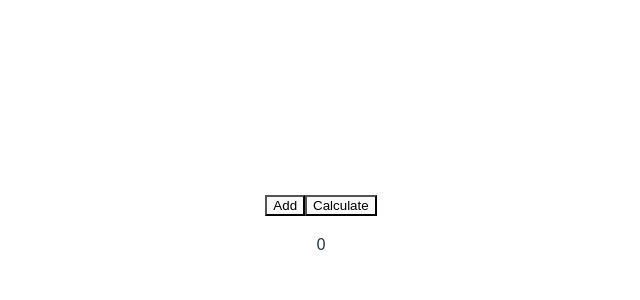
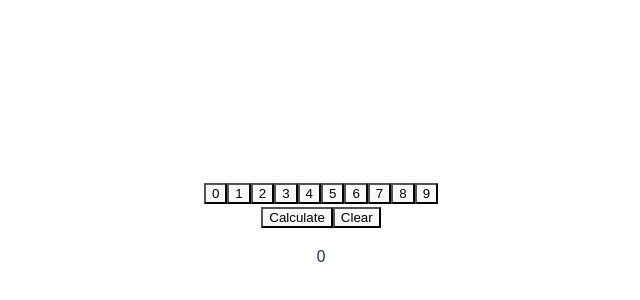
Before and after one commit to mstop4/blue-prince-calculator, a React (Vite) app: page / in a window 1280 px wide. Shown: the part 168-468 px from the top of the page, without its empty margins (319-959 px from the left). Built offline with nearby package versions, Linux system fonts and the light colour scheme.

Commit message:
add more buttons

```diff
--- a/src/App.tsx
+++ b/src/App.tsx
@@ -1,27 +1,35 @@
 import './App.css';
 import { useState, useEffect } from 'react';
 import { useCalculator } from './calculator/useCalculator';
+import DigitButton from './components/DigitButton';
 
 function App() {
-  const { state, add, calculate, commandDisplay } = useCalculator();
+  const { state, add, calculate, clear, commandDisplay } = useCalculator();
   const [resultDisplay, setResultDisplay] = useState('0');
 
   useEffect(() => {
     setResultDisplay(state.result.toString());
   }, [state.result]);
 
-  const handleAddClick = () => {
-    add(8);
-  };
-
   const handleCalculateClick = () => {
     calculate();
   };
 
+  const handleClearClick = () => {
+    clear();
+  };
+
+  const keypad = [];
+  for (let i = 0; i <= 9; i++) {
+    keypad.push(<DigitButton key={`key${i}`} value={i} add={add} />);
+  }
+
   return (
     <>
-      <button onClick={handleAddClick}>Add</button>
+      {keypad}
+      <br />
       <button onClick={handleCalculateClick}>Calculate</button>
+      <button onClick={handleClearClick}>Clear</button>
       <p>{commandDisplay}</p>
       <p>{resultDisplay}</p>
     </>
--- /dev/null
+++ b/src/components/DigitButton.tsx
@@ -0,0 +1,18 @@
+interface DigitButtonProps {
+  value: number;
+  add: (value: number) => void;
+}
+
+export default function DigitButton(props: DigitButtonProps) {
+  const { value, add } = props;
+
+  const handleClick = () => {
+    add(value);
+  };
+
+  return (
+    <>
+      <button onClick={handleClick}>{value}</button>
+    </>
+  );
+}
```
Also changed, not shown: src/calculator/useCalculator.ts (renamed from src/calculator/useCalculator.tsx), 1 other file (tests, documents, lock files or other folders).
